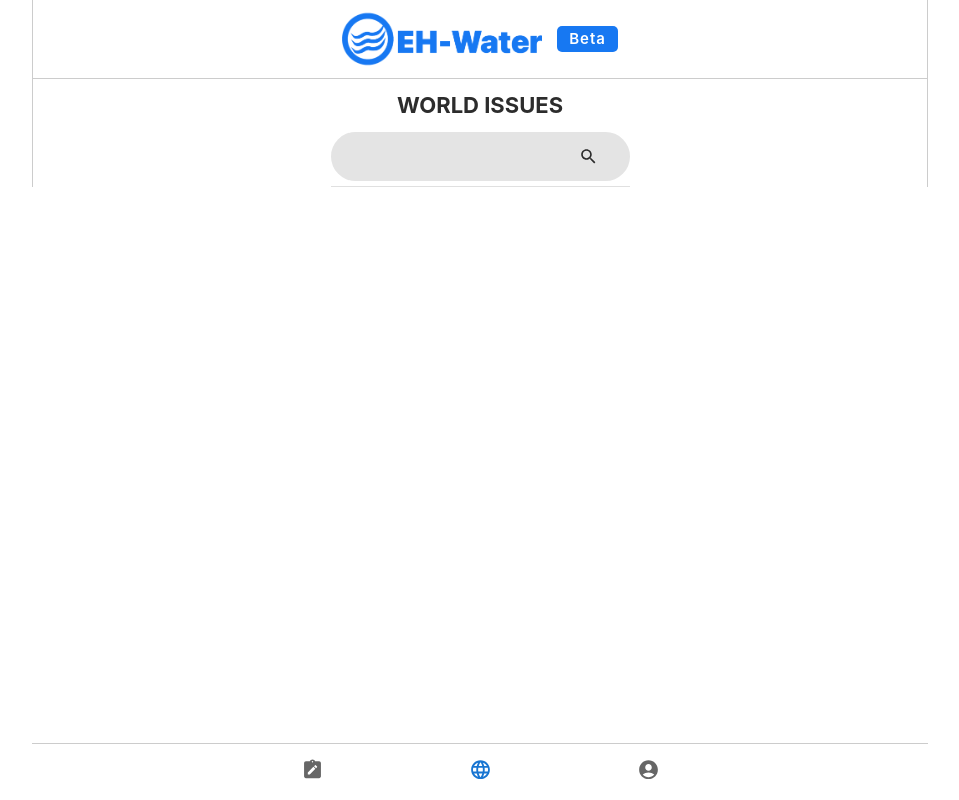
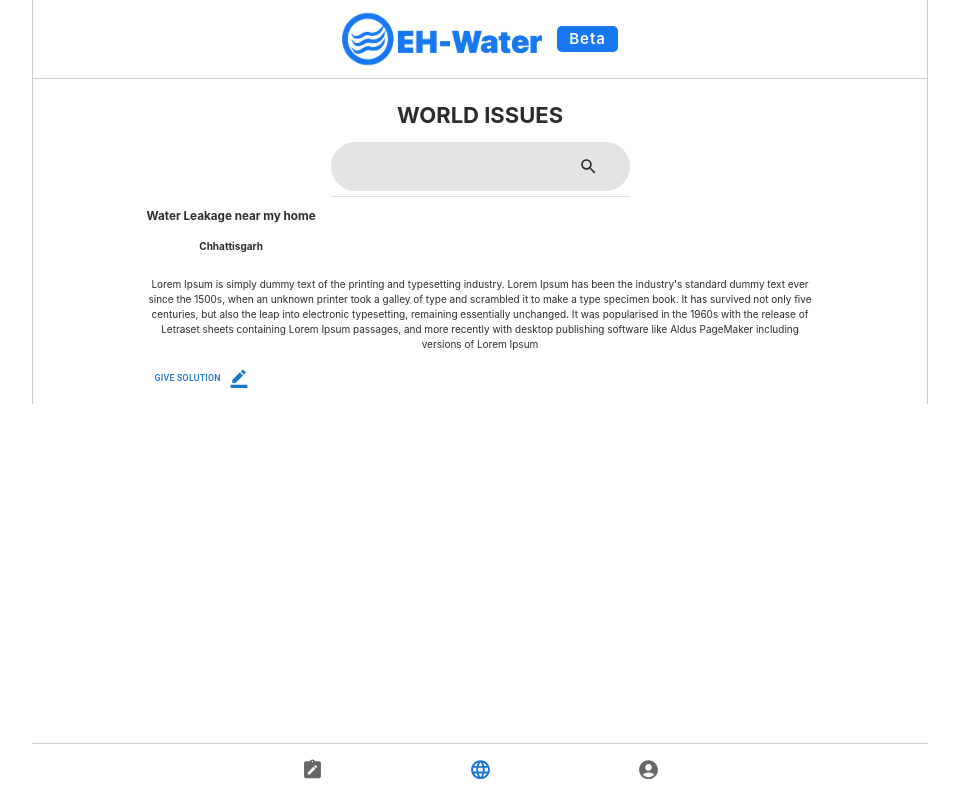
Before and after one commit to YYashSingh-9/EH-Water, a React (Vite) app: page / in a window 1280 px wide. Both pictures are taken after a click on the button 640 px from the left and 772 px from the top of the page. Shown: the whole page, without its empty margins (160-1119 px from the left). Built offline with nearby package versions, Linux system fonts and the light colour scheme.

Commit message:
Issue thread UI

```diff
--- /dev/null
+++ b/src/Components/ChildComponents/IssueThreadCompnent.jsx
@@ -0,0 +1,50 @@
+import classes from "./IssueThreadComponent.module.css";
+import { Box, Container, Grid } from "@mui/material";
+import Button from "@mui/material/Button";
+import BorderColorIcon from "@mui/icons-material/BorderColor";
+const IssueThreadComponent = () => {
+  return (
+    <>
+      <Container maxWidth="lg">
+        <Box className={classes.issueComponent}>
+          <Grid
+            container
+            direction={"column"}
+            alignItems={"start"}
+            justifyItems={"start"}
+          >
+            <Grid item lg={12} md={12} sm={12} xs={12}>
+              <Box className={classes.titleNlocation}>
+                <h3>Water Leakage near my home</h3>
+                <h4>Chhattisgarh</h4>
+              </Box>
+            </Grid>
+            <Grid item lg={12} md={12} sm={12} xs={12}>
+              <Box className={classes.issueText}>
+                <p>
+                  Lorem Ipsum is simply dummy text of the printing and
+                  typesetting industry. Lorem Ipsum has been the industry's
+                  standard dummy text ever since the 1500s, when an unknown
+                  printer took a galley of type and scrambled it to make a type
+                  specimen book. It has survived not only five centuries, but
+                  also the leap into electronic typesetting, remaining
+                  essentially unchanged. It was popularised in the 1960s with
+                  the release of Letraset sheets containing Lorem Ipsum
+                  passages, and more recently with desktop publishing software
+                  like Aldus PageMaker including versions of Lorem Ipsum
+                </p>
+              </Box>
+            </Grid>
+            <Grid item lg={12} md={12} sm={12} xs={12}>
+              <Button variant="text" endIcon={<BorderColorIcon />}>
+                Give Solution
+              </Button>
+            </Grid>
+          </Grid>
+        </Box>
+      </Container>
+    </>
+  );
+};
+
+export default IssueThreadComponent;
--- a/src/Components/OutletComponents/WorldIssuesComponent.jsx
+++ b/src/Components/OutletComponents/WorldIssuesComponent.jsx
@@ -1,6 +1,7 @@
 import { Grid, Box, Divider } from "@mui/material";
 import classes from "./WorldIssuesComponent.module.css";
 import SearchBar from "../ChildComponents/SearchBar";
+import IssueThreadComponent from "../ChildComponents/IssueThreadCompnent";
 
 const WorldIssuesComponent = () => {
   return (
@@ -17,6 +18,9 @@ const WorldIssuesComponent = () => {
             <SearchBar />
             <Divider sx={{ marginTop: "0.5rem" }} />
           </Grid>
+          <Grid item lg={12} md={12} sm={12} xs={12} textAlign={"center"}>
+            <IssueThreadComponent />
+          </Grid>
         </Grid>
       </Box>
     </>
--- a/src/Components/OutletComponents/WorldIssuesComponent.module.css
+++ b/src/Components/OutletComponents/WorldIssuesComponent.module.css
@@ -6,6 +6,7 @@
   border-top: 0;
   border-bottom: 0;
   color: #2c2c2c;
+  padding: 1rem 10%;
 }
 .issueCompParent h2 {
   font-family: -apple-system, BlinkMacSystemFont, sans-serif;
```
Also changed, not shown: src/Components/ChildComponents/IssueThreadComponent.module.css (added).
